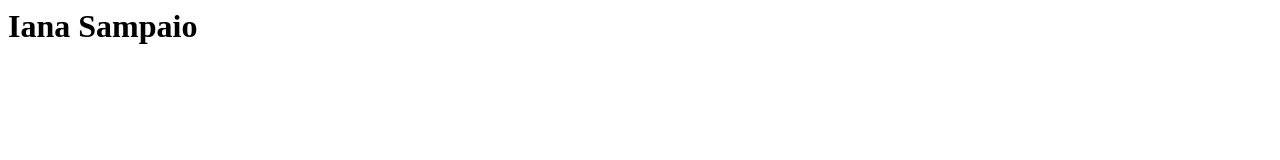
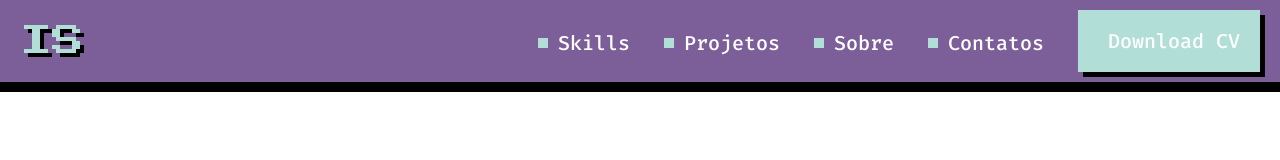
Before and after one commit to ianasampaio/ianasampaio.github.io, a plain HTML site: page index.html in a window 1280 px wide. Drawn offline with Linux system fonts and the light colour scheme.

Commit message:
Add course project

```diff
--- /dev/null
+++ b/css/index.css
@@ -0,0 +1,58 @@
+header{
+    display: flex;
+    justify-content: space-between;
+    background-color: #7C5E99;
+    border-bottom: 10px solid #000;
+    padding: 10px 20px;
+    align-items: center;
+}
+
+h1{
+    font-family: "Press Start 2P", sans-serif;
+    font-weight: 400;
+    color: #B1DFD8;
+    text-shadow: 4px 4px 0px #000000;
+}
+
+nav{
+    text-align: right;
+}
+
+a{
+    display: inline-flex;
+    align-items: center;
+    color:#FFF;
+    font-size: 20px;
+    font-family: "Fira Code", sans-serif;
+    font-weight: 500;
+    text-decoration: none;
+    margin-right: 30px;
+}
+
+a::before{
+    /*pseudo-element*/
+    content:"";
+    background-color: #B1DFD8;
+    width: 10px;
+    height: 10px;
+    margin-right: 10px;
+}
+
+a:hover{
+    text-shadow: 2px 2px 1px #523f64;
+}
+
+#button{
+    display: inline-block;
+    background-color:#B1DFD8;
+    padding: 18px 20px;
+    box-shadow: 5px 5px 0px #000000;
+    margin-right: 0;
+    transition: transform 100ms linear;
+}
+
+#button:hover{
+    box-shadow: 5px 5px 5px #000000;
+    text-shadow:none;
+    transform:scale(1.02);
+}
--- /dev/null
+++ b/css/reset.css
@@ -0,0 +1,3 @@
+body,h1,h2,h3{
+    margin: 0;
+}
--- a/index.html
+++ b/index.html
@@ -1 +1,27 @@
-<h1>Iana Sampaio</h1>
+<!DOCTYPE html>
+<html lang="pt-BR">
+<head>
+    <meta charset="UTF-8">
+    <title>Iana Sampaio</title>
+
+    <link rel="preconnect" href="https://fonts.googleapis.com">
+    <link rel="preconnect" href="https://fonts.gstatic.com" crossorigin>
+    <link href="https://fonts.googleapis.com/css2?family=Fira+Code:wght@300;500&family=Press+Start+2P&display=swap" rel="stylesheet">
+
+    <link rel="stylesheet" href="css/reset.css">
+    <link rel="stylesheet" href="css/index.css">
+</head>
+<body>
+    <header>
+             <h1>IS</h1>
+
+        <nav>
+            <a href="" lang="en">Skills</a>
+            <a href="">Projetos</a>
+            <a href="">Sobre</a>
+            <a href="">Contatos</a>
+            <a id="button" href="" lang="en">Download CV</a>
+        </nav>
+    </header>
+</body>
+</html>
```
Also changed, not shown: assets/img/logo.png (added).
